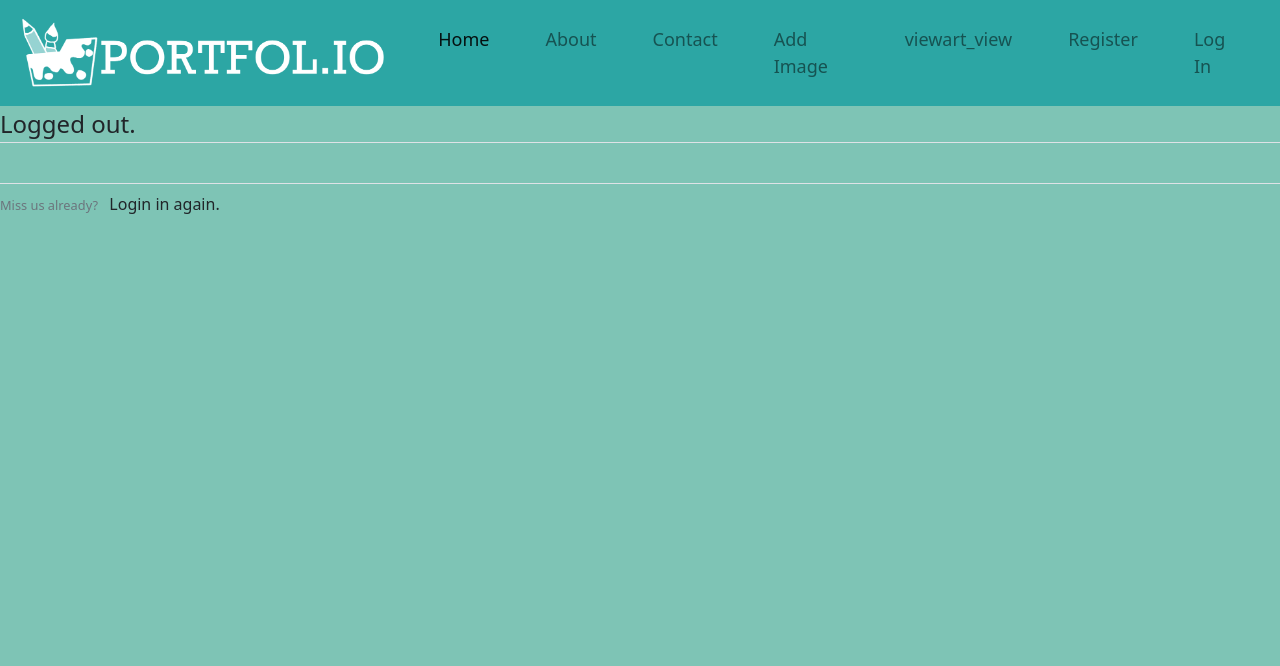
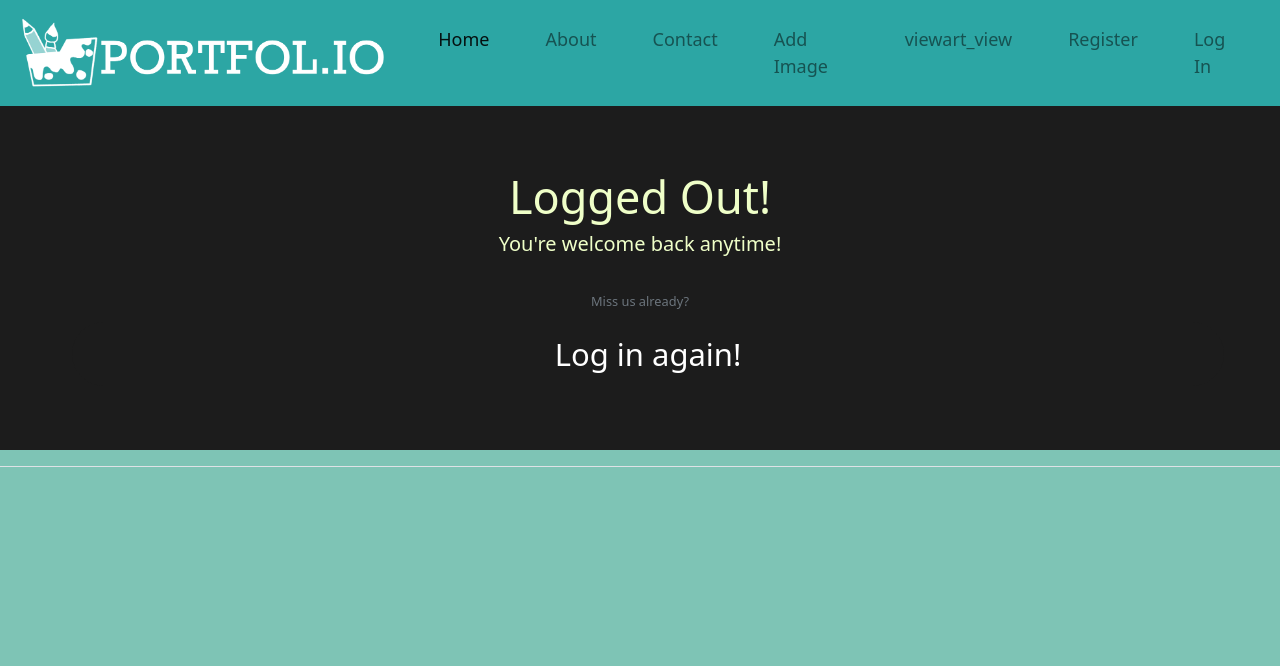
Before and after one commit to Rayliable/portfolio-site-IMD2900, a Django app: page /logout/ in a window 1280 px wide. Shown: the top 666 px of the page. Run offline with Django 4.2, Linux system fonts and the light colour scheme; a user stored in the database is signed in; some libraries are stand-ins or nearby versions.

Commit message:
Fixing CSS for Logout page

```diff
--- a/home/static/style/contactStyle.css
+++ b/home/static/style/contactStyle.css
@@ -19,6 +19,23 @@ h4 {
     padding: 5%;
     color: #EFFFC8;
     text-align: center;
+}
+
+.Contact button{
+    border-radius: 40px;
+    width: 100%;
+    height: 64px;
+    background-color: #1c1c1c;
+    color: #FFFFFF;
+    font-family: Rockwell, system-ui, -apple-system, BlinkMacSystemFont, 'Segoe UI', Roboto, Oxygen, Ubuntu, Cantarell, 'Open Sans', 'Helvetica Neue', sans-serif;
+    font-size: 31px;
+    margin-top: 10px;
+    border: none; /*default border did kinda look cool tho */
+}
+
+h2 {
+    font-size: 60px;
+    text-align: center
 }
 
 .Question {
--- a/register/templates/register/logout.html
+++ b/register/templates/register/logout.html
@@ -2,11 +2,18 @@
 {% block title %}Logged Out{% endblock %}
 
 {% block content %}
-        <link rel="stylesheet" type="text/css" href="/static/style/generalStyle.css">
+    <link rel="stylesheet" type="text/css" href="/static/style/generalStyle.css">
+    <link rel="stylesheet" type="text/css" href="/static/style/contactStyle.css">
+
     <fieldset class="form-group">
-        <legend class="border-bottom mb-4">Logged out.</legend>
+        <div class="Contact">
+            <h3>Logged Out!</h3>
+            <h4> You're welcome back anytime!</h4> <br>
+            <small class="text-muted">Miss us already? </small> <br>
+            <a class="ml-2" href="{% url 'login' %}"><button class="btn btn-success"> Log in again!</button></a>
+        </div>
     </fieldset>
     <div class="border-top pt-2">
-        <small class="text-muted">Miss us already? </small> <a class="ml-2" href="{% url 'login' %}">Login in again.</a>
+        {#        <small class="text-muted">Miss us already? </small> <a class="ml-2" href="{% url 'login' %}">Login in again.</a>#}
     </div>
 {% endblock %}
```
